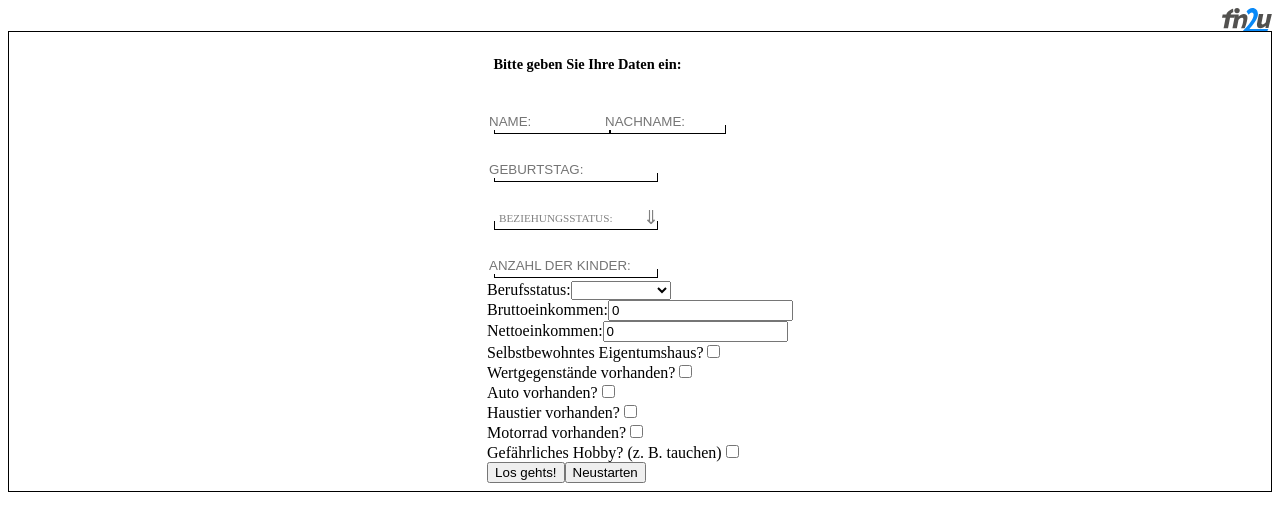
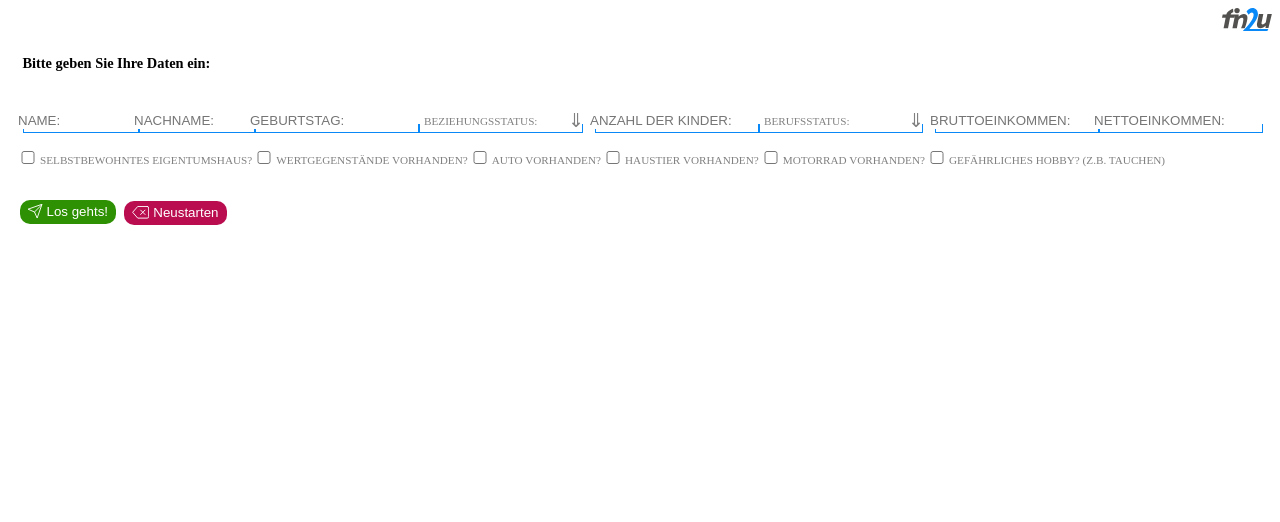
Before and after one commit to stefankorder/fin2u-App, a React (Create React App) app in the folder client/: page / in a window 1280 px wide. Shown: the top 522 px of the page. Built offline with nearby package versions, Linux system fonts and the light colour scheme; the HTML template or start-up script is replaced by a standard one.

Commit message:
nearly finished ui design

```diff
--- a/client/src/components/CarProps.js
+++ b/client/src/components/CarProps.js
@@ -3,26 +3,65 @@ import styled from 'styled-components'
 export default function CarProps({userData, handleChange}) {
     if (userData.car) {
         return (
-            <>
-            <label htmlFor="carAge">Alter des Fahrzeugs:
-            <input
+            <div>
+
+<HandleDiv>
+    <StyledDiv></StyledDiv>
+          <Label htmlFor="carAge">Alter des Fahrzeugs:</Label>
+          <TextInput
+            placeholder="ALTER:"
             type="text"
             name="carAge"
             value={userData.carAge}
             onChange={handleChange}
           />
-            </label>
-            <label htmlFor="carValue">Wert des Fahrzeugs:
-            <input
+          </HandleDiv>
+
+          <HandleDiv>
+    <StyledDiv></StyledDiv>
+          <Label htmlFor="carValue">Wert des Fahrzeugs:</Label>
+          <TextInput
+            placeholder="WERT:"
             type="text"
             name="carValue"
             value={userData.carValue}
             onChange={handleChange}
           />
-            </label>
-            </>
+          </HandleDiv>
+
+            </div>
         )
     } else {
         return ''
     }
 }
+
+const HandleDiv = styled.div`
+      height: 2rem;
+      display: inline-flex;
+      align-items: center;
+      `
+
+const StyledDiv = styled.div`
+width: 7.125rem;
+height: .5rem;
+position: absolute;
+border: 1px solid #0989F7;
+border-top: none;
+margin-left: .45rem;
+margin-top: 1.1rem;
+z-index: 1;
+`
+
+const Label = styled.label`
+      margin-left: .25rem;
+      font-size: .6rem;
+      z-index: 10;
+      display: none;
+      `
+
+      const TextInput = styled.input`
+      width: 7rem;
+      border: none;
+      z-index: 10;
+      `
--- a/client/src/components/MotorcycleProps.js
+++ b/client/src/components/MotorcycleProps.js
@@ -1,26 +1,64 @@
+import styled from 'styled-components'
+
 export default function MotorcycleProps({userData, handleChange}) {
     if (userData.motorcycle) {
         return (
-            <>
-            <label htmlFor="motorcycleAge">Alter des Motorrads:
-            <input
+            <div>
+<HandleDiv>
+    <StyledDiv></StyledDiv>
+          <Label htmlFor="motorcycleAge">Alter des Motorrads:</Label>
+          <TextInput
+            placeholder="ALTER:"
             type="text"
             name="motorcycleAge"
             value={userData.motorcycleAge}
             onChange={handleChange}
           />
-            </label>
-            <label htmlFor="motorcycleValue">Wert des Motorrads:
-            <input
+          </HandleDiv>
+          <HandleDiv>
+    <StyledDiv></StyledDiv>
+          <Label htmlFor="motorcycleValue">Wert des Motorrads:</Label>
+          <TextInput
+            placeholder="WERT:"
             type="text"
             name="motorcycleValue"
             value={userData.motorcycleValue}
             onChange={handleChange}
           />
-            </label>
-            </>
+          </HandleDiv>
+            </div>
         )
     } else {
         return ''
     }
 }
+
+const HandleDiv = styled.div`
+      height: 2rem;
+      display: inline-flex;
+      align-items: center;
+      `
+
+const StyledDiv = styled.div`
+width: 7.125rem;
+height: .5rem;
+position: absolute;
+border: 1px solid #0989F7;
+border-top: none;
+margin-left: .45rem;
+margin-top: 1.1rem;
+z-index: 1;
+`
+
+const Label = styled.label`
+      margin-left: .25rem;
+      font-size: .6rem;
+      z-index: 10;
+      display: none;
+      `
+
+      const TextInput = styled.input`
+      width: 7rem;
+      border: none;
+      z-index: 10;
+      `
--- a/client/src/components/PetProps.js
+++ b/client/src/components/PetProps.js
@@ -1,31 +1,66 @@
+import styled from 'styled-components'
+
 export default function PetProps({userData, handleChange}) {
     if (userData.pet) {
         return (
-            <label>
-              Tierart:
-              <label>
-                <input
+<DropdownDiv>
+<StyledLongerDiv />
+<DropdownLabel>
+              TIERART:
+              <DropdownLabel>
+                <Checkbox
                   type="radio"
                   name="petSpecies"
                   value="dog"
                   checked={userData.petSpecies === 'dog'}
                   onChange={handleChange}
                 />
-                Hund
-              </label>
-              <label>
-              <input
+                HUND
+              </DropdownLabel>
+              <DropdownLabel>
+              <Checkbox
                   type="radio"
                   name="petSpecies"
                   value="horse"
                   checked={userData.petSpecies === 'horse'}
                   onChange={handleChange}
                 />
-                Pferd
-              </label>
-            </label>
+                PFERD
+              </DropdownLabel>
+              </DropdownLabel>
+            </DropdownDiv>
         )
     } else {
         return ''
     }
 }
+
+const DropdownDiv = styled.div`
+margin: 0 .5rem;
+      height: 2rem;
+      display: flex;
+      align-items: center;
+      position: relative;
+      `
+
+const StyledLongerDiv = styled.div`
+width: 11.5rem;
+height: .5rem;
+position: absolute;
+border: 1px solid #0989F7;
+border-top: none;
+margin-top: 1rem;
+z-index: 1;
+`
+
+const DropdownLabel = styled.p`
+margin-left: .25rem;
+      display: inline-block;
+      font-size: .7rem;
+      color: grey;
+      `
+
+const Checkbox = styled.input`
+margin: .25rem;
+width: 1rem;
+`
--- a/client/src/components/UserForm.js
+++ b/client/src/components/UserForm.js
@@ -7,6 +7,9 @@ import MotorcycleProps from './MotorcycleProps'
 
 import initialUserData from '../lib/userData'
 
+import { ReactComponent as submit } from '../images/submit.svg'
+import { ReactComponent as reset } from '../images/reset.svg'
+
 import setAge from '../services/setAge'
 import setUserNetIncome from '../services/setNetIncome';
 
@@ -14,8 +17,20 @@ export default function UserForm({onSubmitForm}) {
 
     const [userData, setUserData] = useState(initialUserData)
     const [dropdowns, setDropdowns] = useState({
-      relationship: false
+      relationship: false,
+      jobStatus: false,
     })
+
+      /* window.addEventListener("click", (event) => {
+        const classe = event.target.className.split(' ')
+        console.log(classe[2] === 'jobStatus')
+        if (classe[2] !== 'relationship') {
+          setDropdowns({ ...dropdowns, relationship: false })
+        }
+        if (classe[2] !== 'jobStatus') {
+          setDropdowns({ ...dropdowns, jobStatus: false })
+        }
+      }); */
 
     const handleChange = (event) => {
         const field = event.target;
@@ -29,9 +44,7 @@ export default function UserForm({onSubmitForm}) {
       };
 
       const dropChange = (value, field) => {
-        setUserData({ ...userData, [field]: value });
-        const menuPoints = document.querySelector('.' + field)
-        menuPoints.classList.remove('active')
+        setUserData({ ...userData, [field]: value })
         setDropdowns({ ...dropdowns, [field]: false })
       };
 
@@ -49,13 +62,15 @@ export default function UserForm({onSubmitForm}) {
         setUserData(initialUserData);
     }
 
-    function DropDown(className) {
-      const menuPoints = document.querySelector('.' + className)
-      menuPoints.classList.toggle('active')
-      setDropdowns({ ...dropdowns, [className]: dropdowns.relationship ? false : true })
+    function DropDown(event) {
+      let eventTarget = event.target.className.split(' ')
+        if (eventTarget[2] === 'jobStatus') {
+          setDropdowns({ ...dropdowns, [eventTarget[2]]: dropdowns.jobStatus ? false : true })
+        }
+        if (eventTarget[2] === 'relationship') {
+          setDropdowns({ ...dropdowns, [eventTarget[2]]: dropdowns.relationship ? false : true })
+        }
     }
-
-    console.log(dropdowns, 1123)
 
       return (
         <ContainerBox>
@@ -100,15 +115,15 @@ export default function UserForm({onSubmitForm}) {
 
           <DropdownDiv>
           <StyledLongerDiv></StyledLongerDiv>
-          <DropdownFakeLabel htmlFor="relationship" onClick={() => DropDown('relationship')} >
-            <DropdownLabel>{userData.relationship ? userData.relationship : 'BEZIEHUNGSSTATUS:'}</DropdownLabel><DropdownSpan>{dropdowns.relationship ? '⇐' : '⇓'}</DropdownSpan>
+          <DropdownFakeLabel className="relationship" htmlFor="relationship" onClick={DropDown} >
+            <DropdownLabel className="relationship" >{userData.relationship ? userData.relationship : 'BEZIEHUNGSSTATUS:'}</DropdownLabel><DropdownSpan className="relationship" >{dropdowns.relationship ? '⇐' : '⇓'}</DropdownSpan>
             </DropdownFakeLabel>
-            <MenuDiv className="relationship">
-              <MenuP onClick={() => dropChange('single', 'relationship')}>ledig</MenuP>
-              <MenuP onClick={() => dropChange('inRelationship', 'relationship')}>Lebensgemeinschaft</MenuP>
-              <MenuP onClick={() => dropChange('married', 'relationship')}>verheiratet / eingetragene Lebenspartnerschaft</MenuP>
-              <MenuP onClick={() => dropChange('divorced', 'relationship')}>geschieden</MenuP>
-              <MenuP onClick={() => dropChange('widowed', 'relationship')}>verwitwet</MenuP>
+            <MenuDiv className={dropdowns.relationship ? 'active' : ''}>
+              <MenuP className="relationship" onClick={() => dropChange('single', 'relationship')}>ledig</MenuP>
+              <MenuP className="relationship" onClick={() => dropChange('inRelationship', 'relationship')}>Lebensgemeinschaft</MenuP>
+              <MenuP className="relationship" onClick={() => dropChange('married', 'relationship')}>verheiratet / eingetragene Lebenspartnerschaft</MenuP>
+              <MenuP className="relationship" onClick={() => dropChange('divorced', 'relationship')}>geschieden</MenuP>
+              <MenuP className="relationship" onClick={() => dropChange('widowed', 'relationship')}>verwitwet</MenuP>
             </MenuDiv>
             </DropdownDiv>
 
@@ -124,93 +139,115 @@ export default function UserForm({onSubmitForm}) {
           />
           </HandleDiv>
 
+          <DropdownDiv>
+          <StyledLongerDiv></StyledLongerDiv>
+          <DropdownFakeLabel className="jobStatus" htmlFor="jobStatus" onClick={DropDown} >
+            <DropdownLabel className="jobStatus">{userData.jobStatus ? userData.jobStatus : 'BERUFSSTATUS:'}</DropdownLabel><DropdownSpan className="jobStatus">{dropdowns.jobStatus ? '⇐' : '⇓'}</DropdownSpan>
+            </DropdownFakeLabel>
+            <MenuDiv className={dropdowns.jobStatus ? 'active' : ''}>
+              <MenuP className="jobStatus" onClick={() => dropChange('employed', 'jobStatus')}>angestellt</MenuP>
+              <MenuP className="jobStatus" onClick={() => dropChange('selfEmployed', 'jobStatus')}>selbstständig</MenuP>
+              <MenuP className="jobStatus" onClick={() => dropChange('civilServants', 'jobStatus')}>verbeamtet</MenuP>
+            </MenuDiv>
+            </DropdownDiv>
 
-
-            <label>
-              Berufsstatus:
-              <select
-                name="jobStatus"
-                value={userData.jobStatus}
-                onChange={handleChange}
-                required
-              >
-                <option value=""></option>
-                <option value="employed">angestellt</option>
-                <option value="selfEmployed">selbstständig</option>
-                <option value="civilServants">verbeamtet</option>
-              </select>
-            </label>
-            <label htmlFor="income">Bruttoeinkommen:
-          <input
+            <HandleDiv>
+          <StyledLongerDiv></StyledLongerDiv>
+          <Label htmlFor="income">Bruttoeinkommen:</Label>
+          <TextLongerInput
+            placeholder="BRUTTOEINKOMMEN:"
             type="text"
             name="income"
             value={userData.income}
             onChange={handleChange}
           />
-          </label>
-          <label htmlFor="netIncome">Nettoeinkommen:
-          <input
+          </HandleDiv>
+
+          <HandleDiv>
+          <StyledLongerDiv></StyledLongerDiv>
+          <Label htmlFor="netIncome">Nettoeinkommen:</Label>
+          <TextLongerInput
+            placeholder="NETTOEINKOMMEN:"
             type="text"
             name="netIncome"
             value={userData.netIncome}
             onChange={handleChange}
           />
-          </label>
-          <label>Selbstbewohntes Eigentumshaus?
-            <input
+          </HandleDiv>
+
+          <DropdownLabel>
+            <Checkbox
               type="checkbox"
               name="houseOwner"
               checked={userData.houseOwner}
               onChange={handleChange}
             />
-          </label>
-          <label>Wertgegenstände vorhanden?
-            <input
+            SELBSTBEWOHNTES EIGENTUMSHAUS?
+          </DropdownLabel>
+
+          <DropdownLabel>
+            <Checkbox
               type="checkbox"
               name="valuables"
               checked={userData.valuables}
               onChange={handleChange}
             />
-          </label>
-          <label>Auto vorhanden?
-            <input
+            WERTGEGENSTÄNDE VORHANDEN?
+          </DropdownLabel>
+
+          <DropdownLabel>
+            <Checkbox
               type="checkbox"
               name="car"
               checked={userData.car}
               onChange={handleChange}
             />
-          </label>
+            AUTO VORHANDEN?
+          </DropdownLabel>
+
         <CarProps userData={userData} handleChange={handleChange} />
-        <label>Haustier vorhanden?
-            <input
+
+        <DropdownLabel>
+            <Checkbox
               type="checkbox"
               name="pet"
               checked={userData.pet}
               onChange={handleChange}
             />
-          </label>
+            HAUSTIER VORHANDEN?
+          </DropdownLabel>
+
         <PetProps userData={userData} handleChange={handleChange} />
-        <label>Motorrad vorhanden?
-            <input
+
+        <DropdownLabel>
+            <Checkbox
               type="checkbox"
               name="motorcycle"
               checked={userData.motorcycle}
               onChange={handleChange}
             />
-          </label>
+            MOTORRAD VORHANDEN?
+          </DropdownLabel>
+
         <MotorcycleProps userData={userData} handleChange={handleChange} />
-        <label>Gefährliches Hobby? (z. B. tauchen)
-            <input
+
+        <DropdownLabel>
+            <Checkbox
               type="checkbox"
               name="dangerousHobby"
               checked={userData.dangerousHobby}
               onChange={handleChange}
             />
-          </label>
-          <div>
-        <button type="submit" text="Add">Los gehts!</button>
-        <button type="reset" text="Reset" onClick={() => setUserData(initialUserData)} >Neustarten</button>
-        </div>
+            GEFÄHRLICHES HOBBY? (Z.B. TAUCHEN)
+          </DropdownLabel>
+
+          <ButtonDiv>
+        <ButtonSubmit type="submit" text="Add"><Submit />
+          <ButtonSpan>
+Los gehts!</ButtonSpan></ButtonSubmit>
+        <ButtonReset type="reset" text="Reset" onClick={() => setUserData(initialUserData)}><Reset /><ButtonSpan>
+Neustarten</ButtonSpan></ButtonReset>
+        </ButtonDiv>
         </Form>
         </ContainerBox>
       )}
@@ -221,17 +258,17 @@ display: flex;
       align-items: center;
       justify-content: center;
       padding: .5rem;
-      border: 1px solid black;
 `
 
 const H2 = styled.h2`
+width: 100%;
 font-size: .9rem;
 margin: 1rem .4rem 1rem .4rem;
 `
 
       const Form = styled.form`
       display: flex;
-      flex-direction: column;
+      flex-wrap: wrap;
       `
 
       const HandleDiv = styled.div`
@@ -318,7 +355,7 @@ z-index: 10;
       width: 7.125rem;
       height: .5rem;
       position: absolute;
-      border: 1px solid black;
+      border: 1px solid #0989F7;
       border-top: none;
       margin-left: .45rem;
       margin-top: 1.1rem;
@@ -329,9 +366,57 @@ const StyledLongerDiv = styled.div`
 width: 10.125rem;
 height: .5rem;
 position: absolute;
-border: 1px solid black;
+border: 1px solid #0989F7;
 border-top: none;
 margin-left: .45rem;
 margin-top: 1.1rem;
 z-index: 1;
 `
+
+const Checkbox = styled.input`
+margin: .25rem;
+width: 1rem;
+`
+
+const ButtonDiv = styled.div`
+margin-top: 1rem;
+width: 100%;
+`
+
+const ButtonSubmit = styled.button`
+display: inline-flex;
+align-items: center;
+margin: .25rem;
+padding: .25rem .5rem;
+color: white;
+border: none;
+background: #2E9003;
+border-radius: 10px;
+height: 1.5rem;
+`
+
+const ButtonReset = styled.button`
+display: inline-flex;
+align-items: center;
+margin: .25rem;
+padding: .25rem .5rem;
+color: white;
+border: none;
+background: #BA0D50;
+border-radius: 10px;
+height: 1.5rem;
+`
+
+const ButtonSpan = styled.span`
+margin-left: .25rem;
+`
+
+const Submit = styled(submit)`
+width: 14.5px;
+height: 14.5px;
+`
+
+const Reset = styled(reset)`
+width: 17.31px;
+height: 12.59px;
+`
--- a/client/src/lib/userData.js
+++ b/client/src/lib/userData.js
@@ -6,18 +6,18 @@ const initialUserData = {
     relationship: '',
     children: '',
     jobStatus: '',
-    income: 0,
-    netIncome: 0,
+    income: '',
+    netIncome: '',
     houseOwner: false,
     valuables: false,
     car: false,
-    carAge: 0,
-    carValue: 0,
+    carAge: '',
+    carValue: '',
     pet: false,
     petSpecies: '',
     motorcycle: false,
-    motorcycleAge: 0,
-    motorcycleValue: 0,
+    motorcycleAge: '',
+    motorcycleValue: '',
     dangerousHobby: false,
 }
 
--- a/client/src/services/setNetIncome.js
+++ b/client/src/services/setNetIncome.js
@@ -1,5 +1,5 @@
 export default function setUserNetIncome(data, setData) {
-    data.income.length > 0 && data.jobStatus.length > 0 ? setData({ ...data, netIncome: setNetIncome(data.income, data.jobStatus) }) : setData({ ...data, netIncome: 0 })
+    data.income.length > 0 && data.jobStatus.length > 0 ? setData({ ...data, netIncome: setNetIncome(data.income, data.jobStatus) }) : setData({ ...data, netIncome: '' })
 }
 
 function setNetIncome(userIncome, jobStatus) {
```
Also changed, not shown: client/src/images/reset.svg (added), client/src/images/submit.svg (added). Lines whose indentation alone changed are shown as unchanged.
